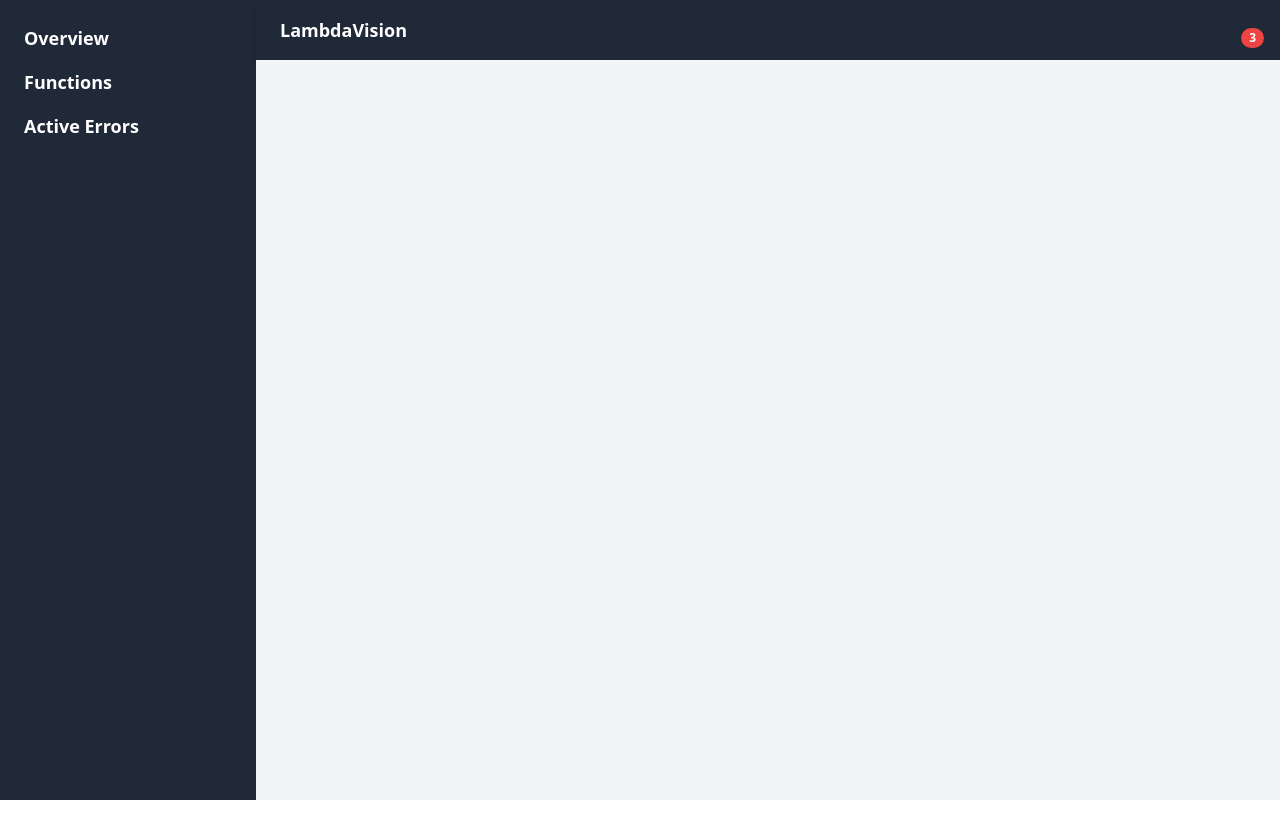
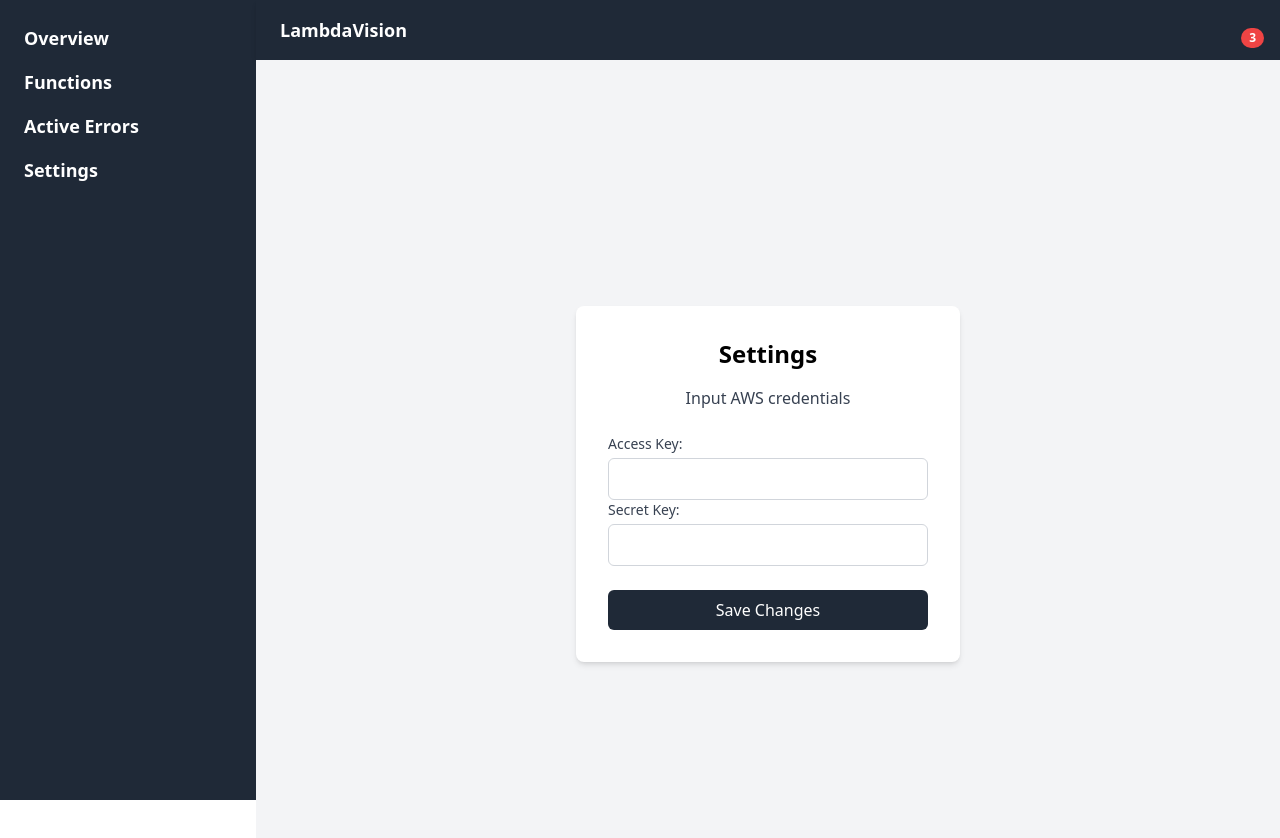
Before and after one commit to oslabs-beta/LambdaVision, a React app: page /settings in a window 1280 px wide. Shown: the top 838 px of the page. Before the commit the page ends 800 px from the top, so only its background shows below. Built offline with nearby package versions, Linux system fonts and the light colour scheme.

Commit message:
settings page created

```diff
--- a/client/App.jsx
+++ b/client/App.jsx
@@ -5,25 +5,27 @@ import Header from "./components/Header";
 import ErrorAlerts from "./pages/ErrorAlerts";
 import MetricsOverview from "./pages/MetricsOverview";
 import FunctionDetail from "./pages/FunctionDetail";
+import SettingsPage from "./pages/Settings";
 
 const App = () => {
   return (
     <Router>
-      <div className="flex h-screen">
+      <div className='flex h-screen'>
         {/* Sidebar (Always Visible) */}
         <Sidebar />
 
         {/* Main Content */}
-        <div className="flex flex-col flex-grow">
+        <div className='flex flex-col flex-grow'>
           {/* Header (Always Visible) */}
           <Header />
 
           {/* Page Content */}
-          <main className="p-6 bg-gray-100 flex-grow">
+          <main className='p-6 bg-gray-100 flex-grow'>
             <Routes>
-              <Route path="/" element={<MetricsOverview />} />
-              <Route path="/errors" element={<ErrorAlerts />} />
-              <Route path="/function-detail" element={<FunctionDetail />} />
+              <Route path='/' element={<MetricsOverview />} />
+              <Route path='/errors' element={<ErrorAlerts />} />
+              <Route path='/function-detail' element={<FunctionDetail />} />
+              <Route path='/settings' element={<SettingsPage />} />
             </Routes>
           </main>
         </div>
--- a/client/components/Sidebar.jsx
+++ b/client/components/Sidebar.jsx
@@ -16,6 +16,9 @@ const Sidebar = () => {
         <li className='text-lg font-semibold hover:text-blue-400 cursor-pointer'>
           <Link to='/errors'>Active Errors</Link>
         </li>
+        <li className='text-lg font-semibold hover:text-blue-400 cursor-pointer'>
+          <Link to='/settings'>Settings</Link>
+        </li>
       </ul>
     </aside>
   );
--- /dev/null
+++ b/client/pages/Settings.jsx
@@ -0,0 +1,63 @@
+import React, { useState } from 'react';
+
+const SettingsPage = () => {
+  const [accessKey, setAccessKey] = useState('');
+  const [secretKey, setSecretsKey] = useState('');
+  const [saved, setSaved] = useState(false);
+
+  const handleSubmit = (event) => {
+    event.preventDefault();
+    //send it to API
+    setSaved(true);
+  };
+  return (
+    <div className='flex items-center justify-center h-screen bg-gray-100'>
+      <div className='bg-white p-8 rounded-lg shadow-md w-full max-w-sm'>
+        <h1 className='text-2xl font-bold text-center mb-4'>Settings</h1>
+        <p className='text-center text-gray-700 mb-6'> Input AWS credentials</p>
+        <form onSubmit={handleSubmit}>
+          <div>
+            <label className='block text-sm font-medium text-gray-700'>
+              Access Key:
+            </label>
+            <input
+              type='text'
+              id='accessKey'
+              value={accessKey}
+              onChange={(e) => setAccessKey(e.target.value)}
+              className='mt-1 block w-full p-2 border border-gray-300 rounded-md'
+              required
+            />
+          </div>
+          <div className=' mb-6'>
+            <label className='block text-sm font-medium text-gray-700'>
+              Secret Key:
+            </label>
+            <input
+              type='text'
+              id='secretKey'
+              value={secretKey}
+              onChange={(e) => setSecretsKey(e.target.value)}
+              className='mt-1 block w-full p-2 border border-gray-300 rounded-md'
+              required
+            />
+          </div>
+          <button
+            type='submit'
+            className='w-full bg-gray-800 text-white p-2 rounded-md hover:bg-slate-500 focus:outline-none focus:ring-2 focus:ring-blue-400'
+          >
+            Save Changes
+          </button>
+        </form>
+
+        {saved && (
+          <p className='text-center text-green-500 mt-4'>
+            Settings have been saved!
+          </p>
+        )}
+      </div>
+    </div>
+  );
+};
+
+export default SettingsPage;
```
